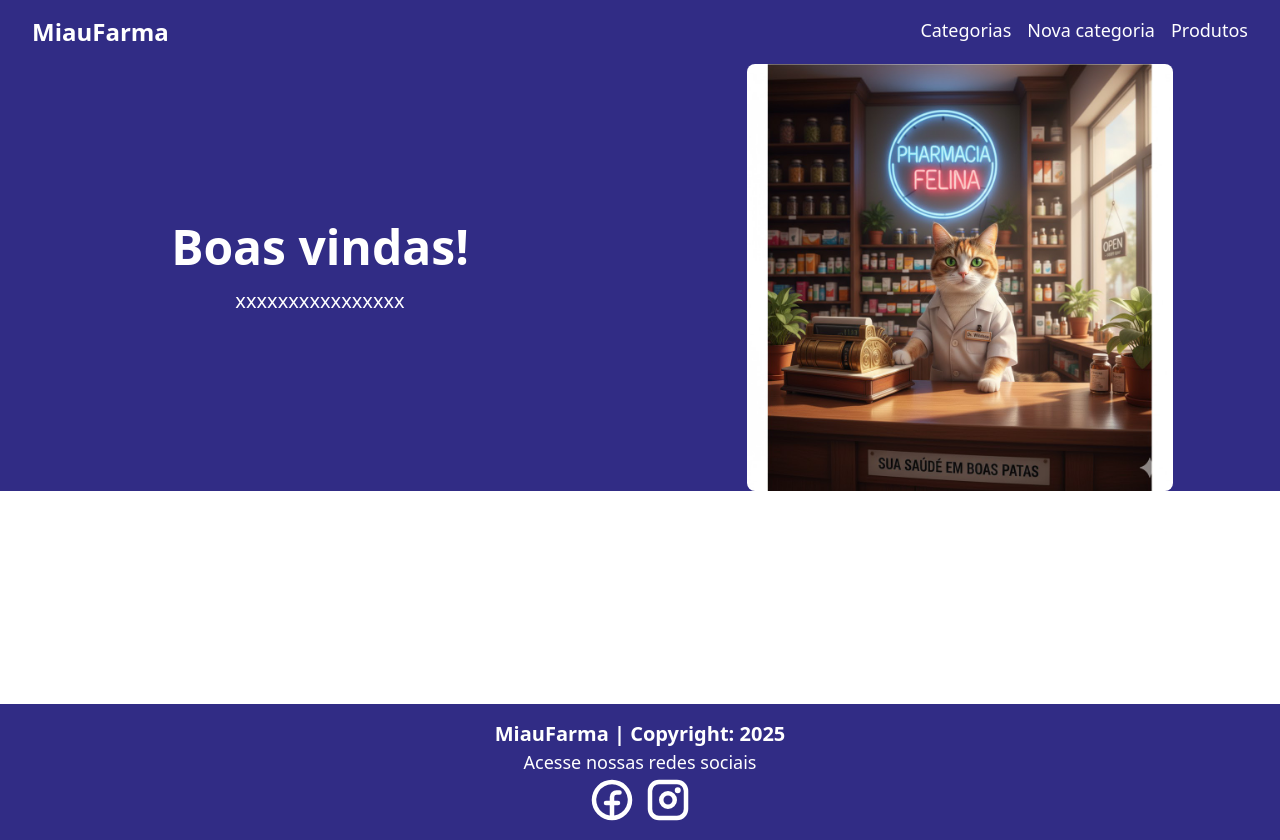
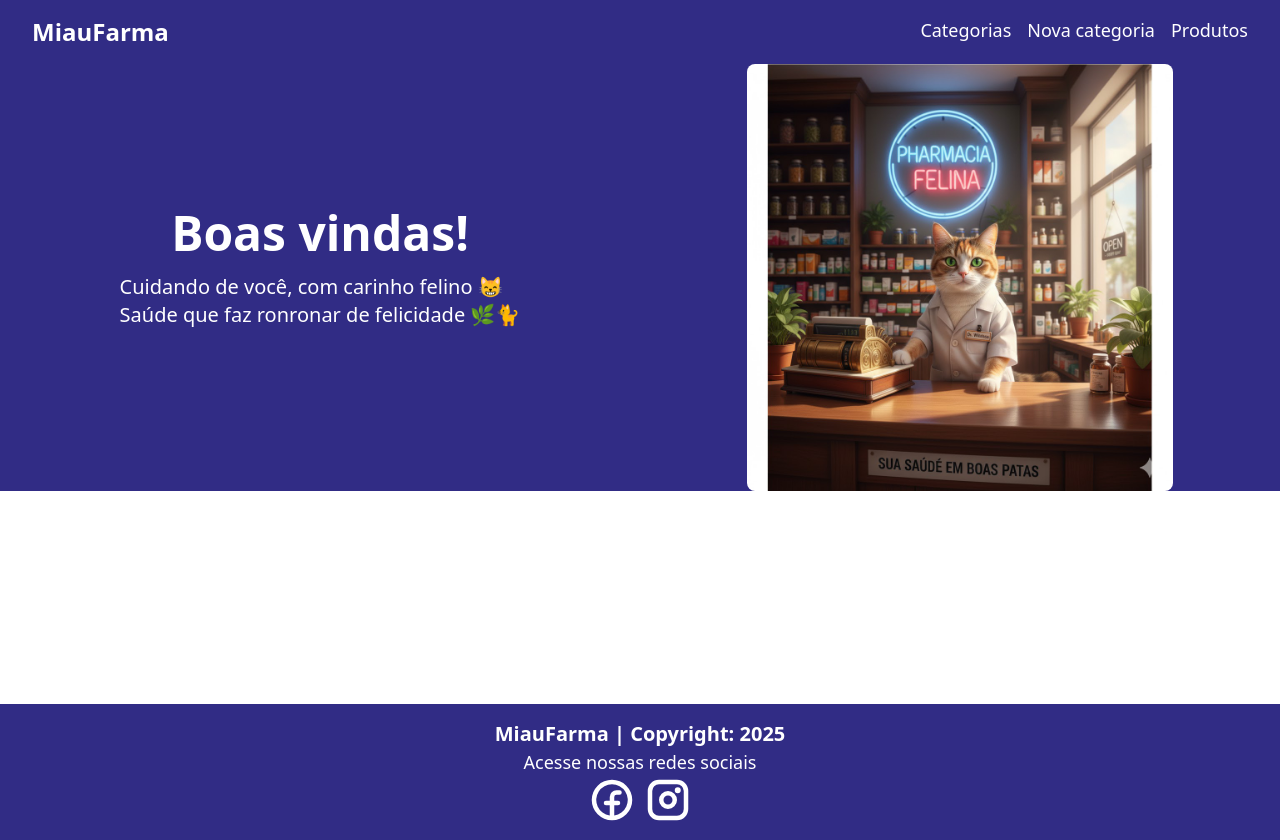
Before and after one commit to dan-olivnas/farmacia, a React (Vite) app: page / in a window 1280 px wide. Built offline with nearby package versions, Linux system fonts and the light colour scheme.

Commit message:
home alterada

```diff
--- a/src/pages/home/Home.tsx
+++ b/src/pages/home/Home.tsx
@@ -6,8 +6,9 @@ function Home() {
         <div className="container grid grid-cols-2 text-white">
           <div className="flex flex-col gap-4 items-center justify-center py-4">
             <h2 className="text-5xl font-bold">Boas vindas!</h2>
-            <p className="text-xl">xxxxxxxxxxxxxxxx</p>
-
+            <p className="text-xl">Cuidando de você, com carinho felino 😸
+              <br></br>
+            Saúde que faz ronronar de felicidade 🌿🐈</p>
             <div className="flex justify-around gap-4">
             </div>
           </div>
```
